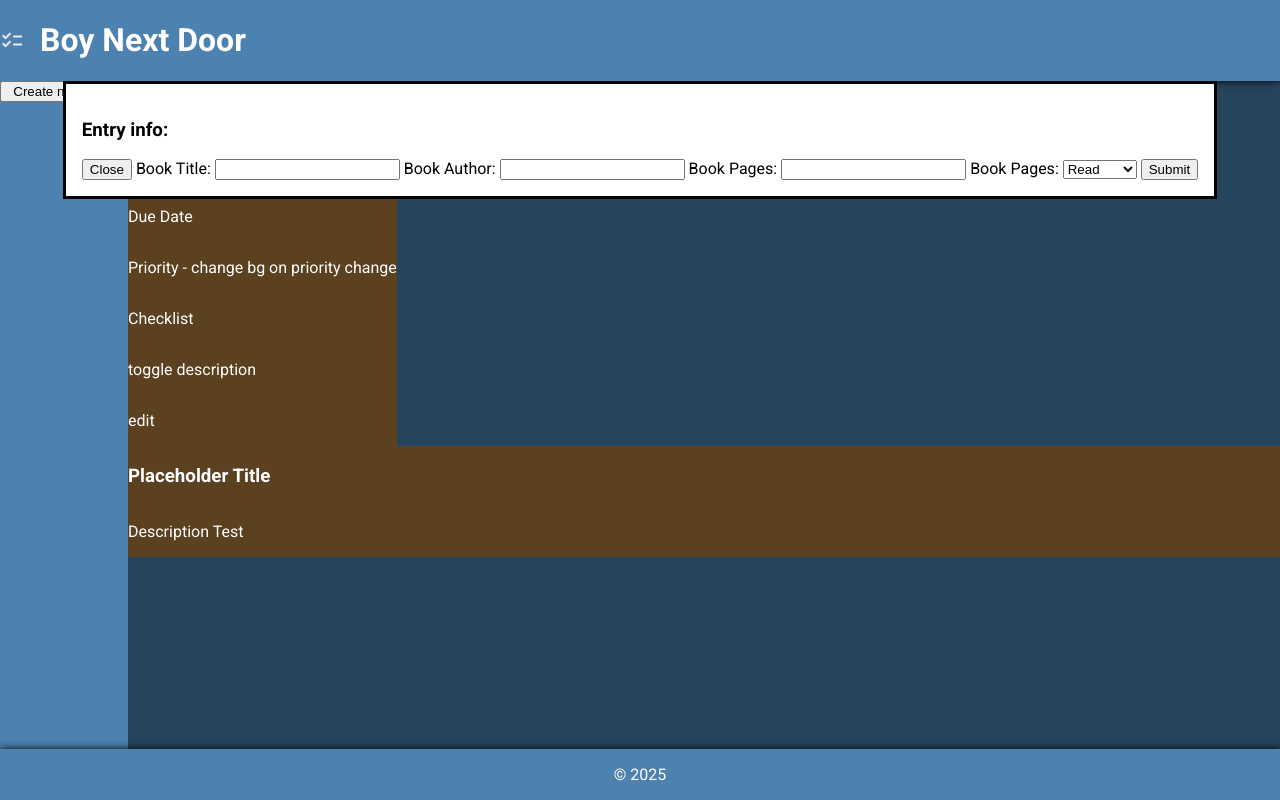
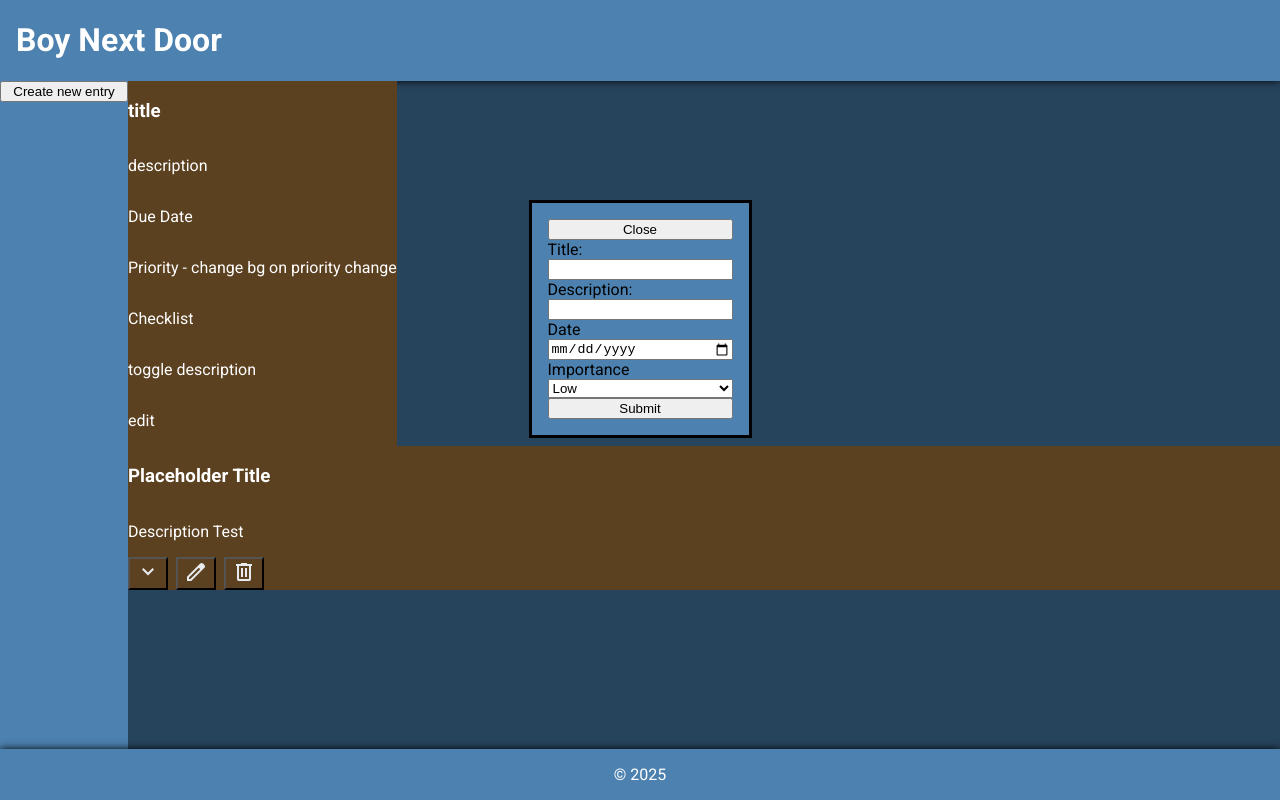
Before and after one commit to Exemption6877/todo-list, a website built with webpack: page src/template.html in a window 1280 px wide. Both pictures are taken after a click on the button "Create new entry". Built offline with nearby package versions, Linux system fonts and the light colour scheme.

Commit message:
Add actions bar to the entry.

```diff
--- a/package.json
+++ b/package.json
@@ -7,5 +7,8 @@
     "webpack": "^5.97.1",
     "webpack-cli": "^6.0.1",
     "webpack-dev-server": "^5.2.0"
+  },
+  "dependencies": {
+    "date-fns": "^4.1.0"
   }
 }
--- a/src/index.js
+++ b/src/index.js
@@ -1,5 +1,8 @@
 import "./styles.css";
 import logoSVG from "./images/checklist.svg";
+import removeSVG from "./images/delete.svg";
+import arrow_downSVG from "./images/arrow_down.svg";
+import editSVG from "./images/edit.svg";
 
 const body = document.querySelector("body");
 
@@ -18,11 +21,36 @@ closeButton.addEventListener("click", (event) => {
 });
 
 const renderBar = (function () {
+  //separate factory for actions later
+  const actions = () => {
+    const container = document.createElement("div");
+    container.classList.add("actions");
+
+    const remove = document.createElement("button");
+    const removeImage = document.createElement("img");
+    removeImage.src = removeSVG;
+    remove.append(removeImage);
+
+    const revealDescription = document.createElement("button");
+    const revealDescriptionImage = document.createElement("img");
+    revealDescriptionImage.src = arrow_downSVG;
+    revealDescription.append(revealDescriptionImage);
+
+    const edit = document.createElement("button");
+    const editImage = document.createElement("img");
+    editImage.src = editSVG;
+
+    edit.append(editImage);
+
+    container.append(revealDescription, edit, remove);
+    return container;
+  };
   const header = (name) => {
     const head = document.createElement("header");
     const logo = document.createElement("img");
     logo.src = logoSVG;
     logo.alt = "logo";
+    logo.height = "2 rem";
     const logoName = document.createElement("h1");
     logoName.textContent = name;
     head.appendChild(logo);
@@ -35,7 +63,7 @@ const renderBar = (function () {
     body.append(foot);
   };
 
-  return { header, footer };
+  return { actions, header, footer };
 })();
 
 // const renderEntryElement = (function () {
@@ -61,7 +89,8 @@ const renderContent = (function () {
     const description = document.createElement("p");
     description.textContent = "Description Test";
 
-    entry.append(title, description);
+    const actions = renderBar.actions();
+    entry.append(title, description, actions);
     content.append(entry);
   };
 
--- a/src/styles.css
+++ b/src/styles.css
@@ -65,8 +65,28 @@ header > h1 {
   background-color: rgb(92, 65, 33);
 }
 
+dialog[open] {
+  background-color: var(--footer-color);
+  position: fixed;
+  top: 25vh;
+}
+
+dialog[open] > form {
+  display: flex;
+  flex-direction: column;
+}
+
 footer {
   display: flex;
   justify-content: center;
   padding: 1rem;
 }
+
+.actions {
+  display: flex;
+  gap: 0.5rem;
+}
+
+.actions > button {
+  background: none;
+}
--- a/src/template.html
+++ b/src/template.html
@@ -17,22 +17,21 @@
       <div class="menu">
         <button id="create">Create new entry</button>
         <dialog>
-          <h3>Entry info:</h3>
-
           <form action="" method="post">
             <button autofocus id="close-dialog">Close</button>
-            <label for="title">Book Title:</label>
+            <label for="title">Title:</label>
             <input type="text" name="title" id="title" />
-            <label for="author">Book Author:</label>
-            <input type="text" name="author" id="author" />
-            <label for="pages">Book Pages:</label>
-            <input type="number" name="pages" id="pages" />
-            <label for="status">Book Pages:</label>
-            <select name="status" id="status">
-              <option value="1">Read</option>
-              <option value="0">Not read</option>
+            <label for="author">Description:</label>
+            <input type="text" name="description" id="description" />
+            <label for="date">Date</label>
+            <!-- Do tomorrow value with JS-->
+            <input type="date" name="date" id="date" />
+            <label for="importance">Importance</label>
+            <select name="importance" id="importance">
+              <option value="low">Low</option>
+              <option value="medium">Medium</option>
+              <option value="high">High</option>
             </select>
-
             <input type="submit" value="Submit" />
           </form>
         </dialog>
```
Also changed, not shown: src/images/delete.svg (added), src/images/edit.svg (added), 1 other file.
